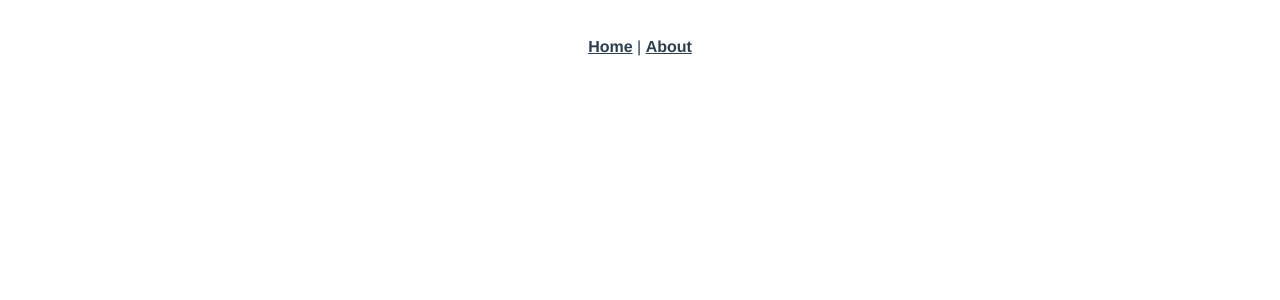
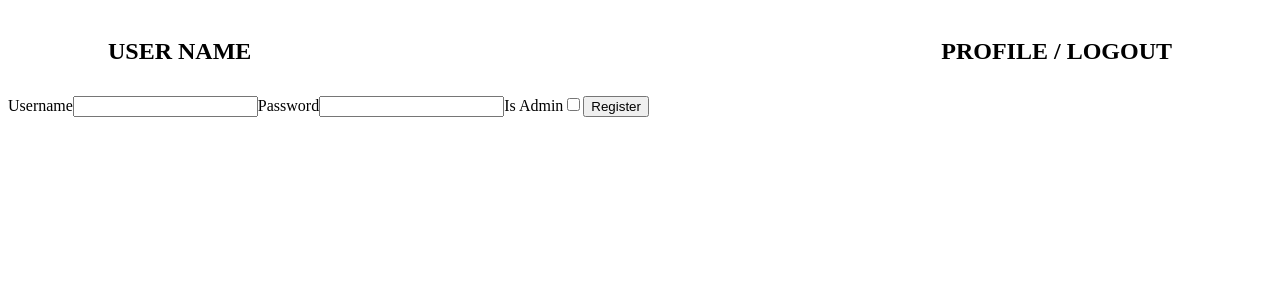
Before and after one commit to rajeevhansda/patient-record-frontend, a Vue app: page /register in a window 1280 px wide. Shown: the top 300 px of the page. Built offline with nearby package versions, Linux system fonts and the light colour scheme.

Commit message:
added register page

```diff
--- a/src/App.vue
+++ b/src/App.vue
@@ -1,32 +1,22 @@
 <template>
   <div id="app">
-    <nav>
-      <router-link to="/">Home</router-link> |
-      <router-link to="/about">About</router-link>
+    <nav id="nav">
+      <div id="nav-name"><h2>USER NAME</h2></div>
+      <div id="nav-item"><h2>PROFILE / LOGOUT</h2></div>
     </nav>
     <router-view/>
   </div>
 </template>
 
-<style>
-#app {
-  font-family: Avenir, Helvetica, Arial, sans-serif;
-  -webkit-font-smoothing: antialiased;
-  -moz-osx-font-smoothing: grayscale;
-  text-align: center;
-  color: #2c3e50;
+<style scoped>
+nav{
+  display: flex;
+  justify-content: space-between;
+}
+#nav-name,
+#nav-item{
+  padding: 10px 100px;
 }
 
-nav {
-  padding: 30px;
-}
 
-nav a {
-  font-weight: bold;
-  color: #2c3e50;
-}
-
-nav a.router-link-exact-active {
-  color: #42b983;
-}
 </style>
--- a/src/components/HelloWorld.vue
+++ b/src/components/HelloWorld.vue
@@ -1,33 +1,7 @@
 <template>
   <div class="hello">
-    <h1>{{ msg }}</h1>
-    <p>
-      For a guide and recipes on how to configure / customize this project,<br>
-      check out the
-      <a href="https://cli.vuejs.org" target="_blank" rel="noopener">vue-cli documentation</a>.
-    </p>
-    <h3>Installed CLI Plugins</h3>
-    <ul>
-      <li><a href="https://github.com/vuejs/vue-cli/tree/dev/packages/%40vue/cli-plugin-babel" target="_blank" rel="noopener">babel</a></li>
-      <li><a href="https://github.com/vuejs/vue-cli/tree/dev/packages/%40vue/cli-plugin-router" target="_blank" rel="noopener">router</a></li>
-      <li><a href="https://github.com/vuejs/vue-cli/tree/dev/packages/%40vue/cli-plugin-vuex" target="_blank" rel="noopener">vuex</a></li>
-    </ul>
-    <h3>Essential Links</h3>
-    <ul>
-      <li><a href="https://vuejs.org" target="_blank" rel="noopener">Core Docs</a></li>
-      <li><a href="https://forum.vuejs.org" target="_blank" rel="noopener">Forum</a></li>
-      <li><a href="https://chat.vuejs.org" target="_blank" rel="noopener">Community Chat</a></li>
-      <li><a href="https://twitter.com/vuejs" target="_blank" rel="noopener">Twitter</a></li>
-      <li><a href="https://news.vuejs.org" target="_blank" rel="noopener">News</a></li>
-    </ul>
-    <h3>Ecosystem</h3>
-    <ul>
-      <li><a href="https://router.vuejs.org" target="_blank" rel="noopener">vue-router</a></li>
-      <li><a href="https://vuex.vuejs.org" target="_blank" rel="noopener">vuex</a></li>
-      <li><a href="https://github.com/vuejs/vue-devtools#vue-devtools" target="_blank" rel="noopener">vue-devtools</a></li>
-      <li><a href="https://vue-loader.vuejs.org" target="_blank" rel="noopener">vue-loader</a></li>
-      <li><a href="https://github.com/vuejs/awesome-vue" target="_blank" rel="noopener">awesome-vue</a></li>
-    </ul>
+    <h2>{{ msg }}</h2>
+
   </div>
 </template>
 
@@ -40,20 +14,6 @@ export default {
 }
 </script>
 
-<!-- Add "scoped" attribute to limit CSS to this component only -->
 <style scoped>
-h3 {
-  margin: 40px 0 0;
-}
-ul {
-  list-style-type: none;
-  padding: 0;
-}
-li {
-  display: inline-block;
-  margin: 0 10px;
-}
-a {
-  color: #42b983;
-}
+
 </style>
--- a/src/router/index.js
+++ b/src/router/index.js
@@ -1,6 +1,6 @@
 import Vue from 'vue'
 import VueRouter from 'vue-router'
-import HomeView from '../views/HomeView.vue'
+import HomeView from '../views/Home.vue'
 
 Vue.use(VueRouter)
 
@@ -11,13 +11,26 @@ const routes = [
     component: HomeView
   },
   {
-    path: '/about',
-    name: 'about',
-    // route level code-splitting
-    // this generates a separate chunk (about.[hash].js) for this route
-    // which is lazy-loaded when the route is visited.
-    component: () => import(/* webpackChunkName: "about" */ '../views/AboutView.vue')
-  }
+    path: '/register',
+    name: 'register',
+    component: () => import(/* webpackChunkName: "register" */ '../views/Register.vue')
+  },
+  {
+    path: '/login',
+    name: 'login',
+    component: () => import(/* webpackChunkName: "login" */ '../views/Login.vue')
+  },
+  {
+    path: "/:pathMatch(.*)*", // Unrecognized path automatically matches 404
+    redirect: '/404',
+  },
+  {
+    path: "/404",
+    name: "notFound",
+    component: () =>
+      import(/* webpackChunkName: "NotFound" */
+      "../views/NotFound")
+  },
 ]
 
 const router = new VueRouter({
--- a/src/views/HomeView.vue
+++ /dev/null
@@ -1,18 +0,0 @@
-<template>
-  <div class="home">
-    <img alt="Vue logo" src="../assets/logo.png">
-    <HelloWorld msg="Welcome to Your Vue.js App"/>
-  </div>
-</template>
-
-<script>
-// @ is an alias to /src
-import HelloWorld from '@/components/HelloWorld.vue'
-
-export default {
-  name: 'HomeView',
-  components: {
-    HelloWorld
-  }
-}
-</script>
--- /dev/null
+++ b/src/views/Login.vue
@@ -0,0 +1,13 @@
+<template>
+  <div class="login">
+    <h2>LOGIN</h2>
+  </div>
+</template>
+
+<script>
+// @ is an alias to /src
+
+export default {
+
+}
+</script>
--- /dev/null
+++ b/src/views/NotFound.vue
@@ -0,0 +1,9 @@
+<template>
+    <div>
+      <h1>Not Found</h1>
+      <p>
+        Oops we couldn't find that page. Try going
+        <router-link :to="{ name: 'home' }">home</router-link>
+      </p>
+    </div>
+  </template>
--- /dev/null
+++ b/src/views/Register.vue
@@ -0,0 +1,72 @@
+<template>
+  <div class="register">
+    <form class="form" @submit.prevent="registerUser">
+
+      <label for="username">Username</label>
+      <input type="text" name="username" autocomplete="on" required="true" />
+
+      <label for="password">Password</label>
+      <input type="password" name="password" autocomplete="off" required="true" />
+
+      <label for="isAdmin">Is Admin</label>
+      <input type="checkbox" id="isAdmin" name="isAdmin">
+
+
+      <button type="submit" class="btn" :disabled="loading">Register</button>
+    </form>
+  </div>
+</template>
+
+<script>
+// @ is an alias to /src
+import HelloWorld from '@/components/HelloWorld.vue'
+
+export default {
+  name: 'HomeView',
+  components: {
+    HelloWorld
+  },
+  data() {
+    return {
+      loading: false,
+    }
+  },
+  methods: {
+    registerUser(event) {
+      event.preventDefault();
+
+      const userData = {
+        name: event.target.username.value,
+        password: event.target.password.value,
+        isAdmin: event.target.isAdmin.checked
+      }
+
+
+
+
+      //register user
+      var myHeaders = new Headers();
+      myHeaders.append("Content-Type", "application/json");
+
+      var raw = JSON.stringify(userData);
+
+      var requestOptions = {
+        method: 'POST',
+        headers: myHeaders,
+        body: raw,
+        redirect: 'follow'
+      };
+
+      fetch("http://localhost:8000/user/register", requestOptions)
+        .then(response => response.text())
+        .then(result => {
+          localStorage.setItem('userData', result)
+          console.log(result)
+        })
+        .catch(error => console.log('error', error));
+
+
+    }
+  }
+}
+</script>
```
Also changed, not shown: src/views/Home.vue (renamed from src/views/AboutView.vue).
